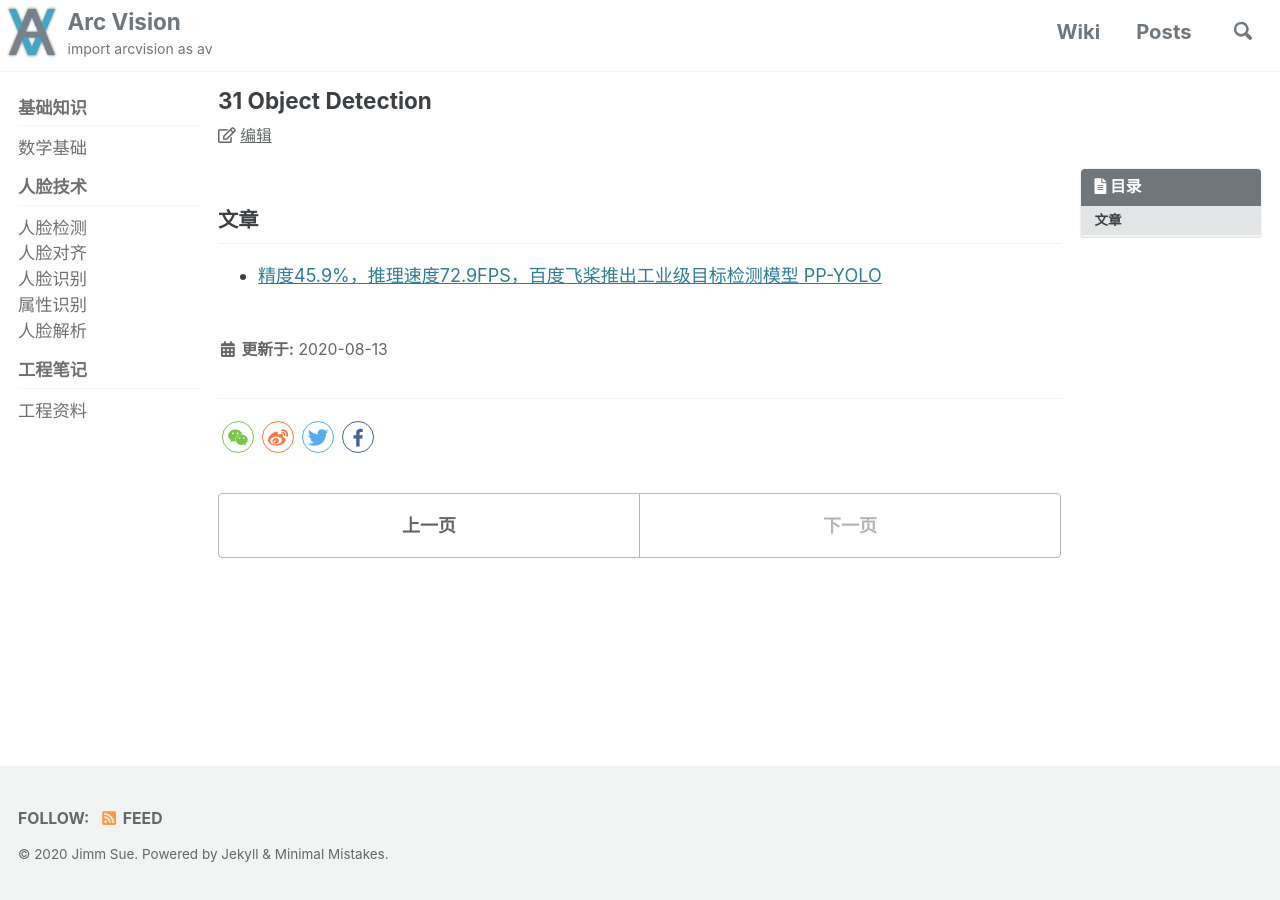
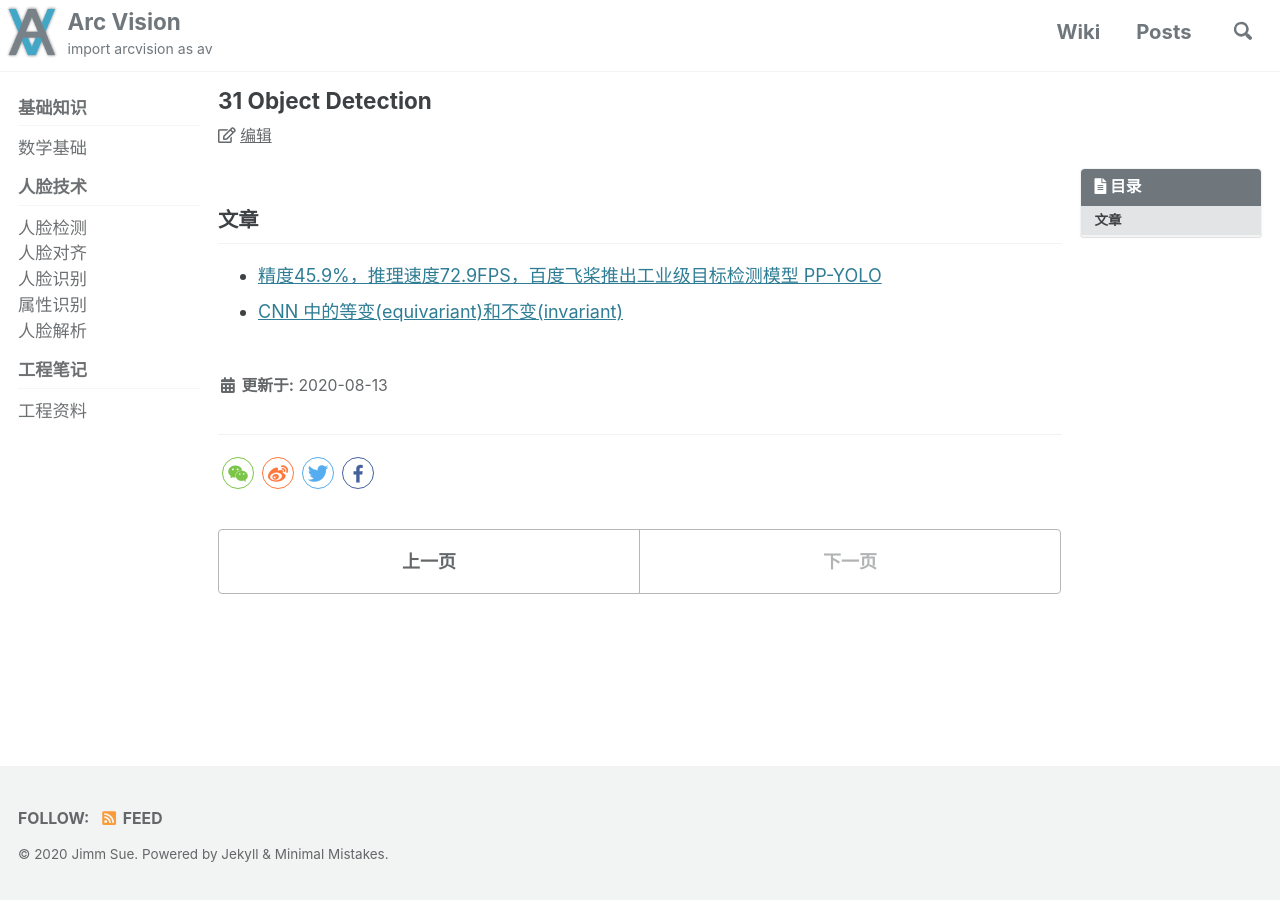
Before and after one commit to ArcVision/ArcVision.github.io, a Jekyll site: the page built from _wiki/31-object-detection.md, in a window 1280 px wide. Built offline with Jekyll 4.4.1, drawn with Linux system fonts in a browser that asks for light colours; cached includes are drawn as plain includes; comment, search, counter and statistics services are not loaded.

Commit message:
Update 31-object-detection.md

```diff
--- a/_wiki/31-object-detection.md
+++ b/_wiki/31-object-detection.md
@@ -7,3 +7,4 @@ toc: true
 ## 文章
 
 - [精度45.9%，推理速度72.9FPS，百度飞桨推出工业级目标检测模型 PP-YOLO](https://mp.weixin.qq.com/s?__biz=MzIzNjc1NzUzMw==&mid=2247550882&idx=2&sn=65ad74eb647de9f47143de6306e45496&chksm=e8d0b0d0dfa739c6f92fb0513c208e34c5f7e8fa114ad4c1122602972c33e61cbd4fa4bd694d&mpshare=1&scene=1&srcid=0813mNBu8yAQIUKS5cvSgg8o&sharer_sharetime=1597298235331&sharer_shareid=b72104ff5f54bd94e90ff3fc1c88a136&version=3.0.27.2701&platform=win&rd2werd=1#wechat_redirect)
+- [CNN 中的等变(equivariant)和不变(invariant)](http://www.lunarnai.cn/2018/03/23/CNN_euivariant_invariant/)
```
